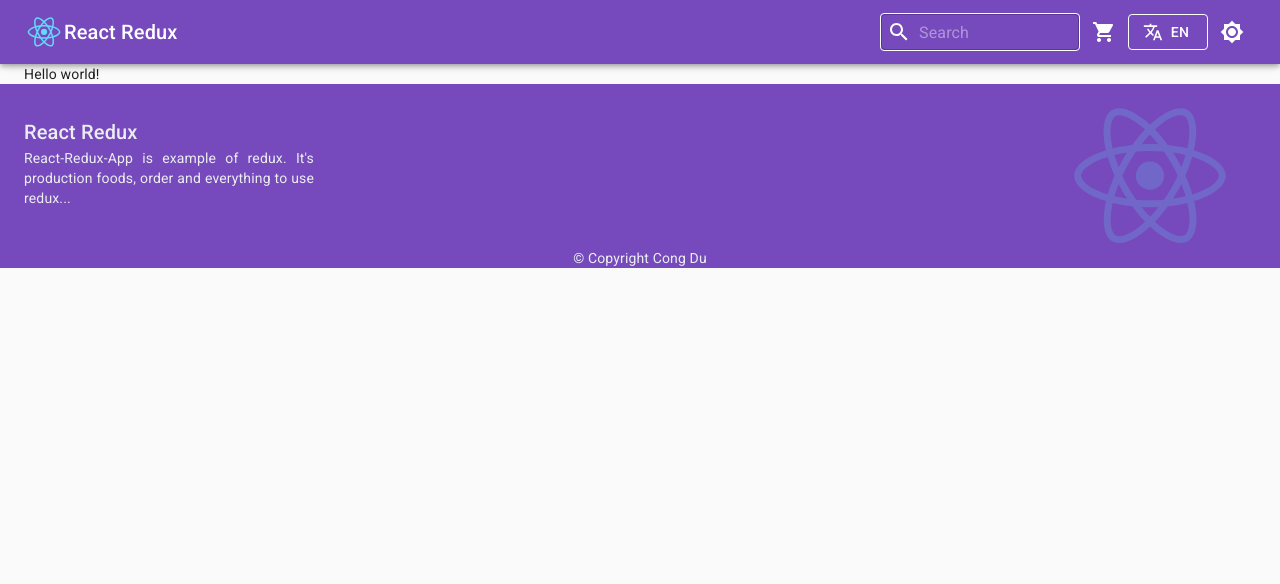
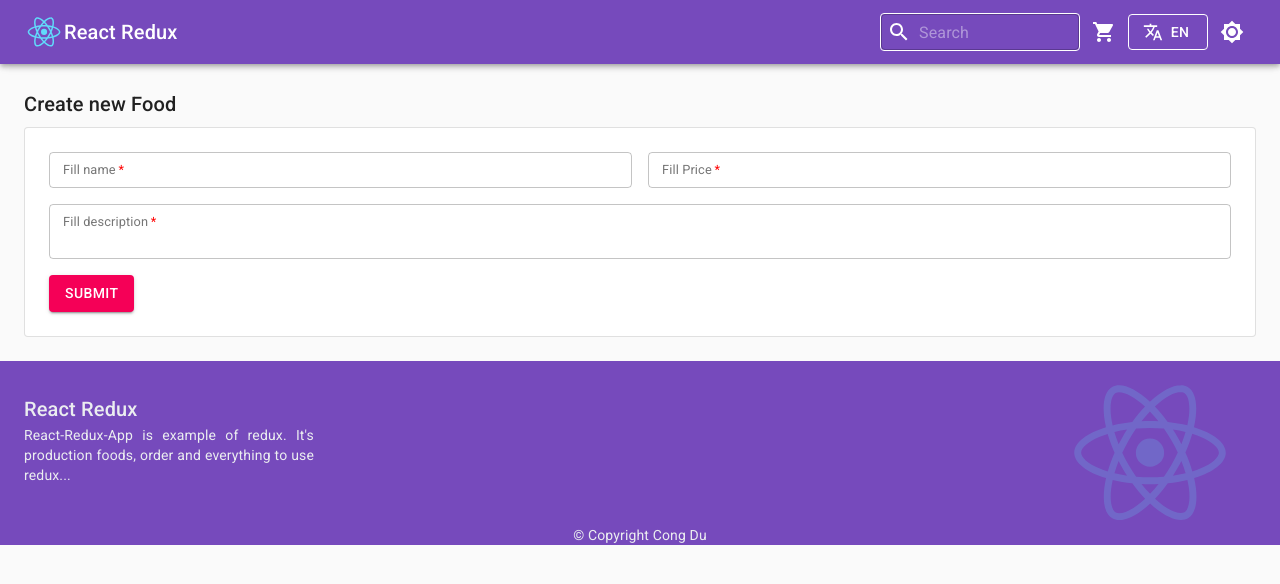
Before and after one commit to duchicong/react-redux-app, a React (Create React App) app: page / in a window 1280 px wide. Shown: the top 584 px of the page. Built offline with nearby package versions, Linux system fonts and the light colour scheme.

Commit message:
[add] #4 add Create Foods

```diff
--- a/package.json
+++ b/package.json
@@ -13,8 +13,10 @@
     "prop-types": "^15.7.2",
     "react": "^17.0.1",
     "react-dom": "^17.0.1",
+    "react-number-format": "^4.4.4",
     "react-redux": "^7.2.2",
     "react-scripts": "4.0.2",
+    "react-text-mask": "^5.4.3",
     "redux": "*",
     "web-vitals": "^1.0.1"
   },
--- /dev/null
+++ b/src/components/Foods/Create.js
@@ -0,0 +1,112 @@
+import React, { useState } from 'react'
+import { useSelector } from 'react-redux'
+import {
+  TextField,
+  Button,
+  Grid
+} from '@material-ui/core'
+import {
+  makeStyles, withStyles
+} from '@material-ui/core/styles'
+import NumberFormat from '../../components/NumberFormat'
+
+const MuiTextField = withStyles({
+  root: {
+    '& input.MuiOutlinedInput-input': {
+      padding: '8.5px 14px'
+    },
+    '& .MuiInputLabel-outlined': {
+      transform: 'translate(14px, 12px) scale(1)'
+    },
+    '& .MuiInputLabel-outlined.MuiInputLabel-shrink': {
+      transform: 'translate(14px, -6px) scale(0.75)'
+    },
+    '& .MuiFormLabel-root': {
+      fontSize: '0.8rem'
+    },
+    '& .MuiOutlinedInput-multiline': {
+      padding: '8.5px 14px'
+    },
+    '& .Mui-required > span': {
+      color: 'red'
+    }
+  }
+})(TextField)
+
+const useStyles = makeStyles((theme) => ({
+  MuiButton: {
+    marginTop: theme.spacing(2)
+  }
+}))
+
+const Create = () => {
+  const classes = useStyles()
+  const { translation } = useSelector(state => state.setting)
+  const [formState, setFormState] = useState({
+    values: null,
+    errors: {},
+    valid: true,
+    tourch: {}
+  })
+
+  const handleChange = React.useCallback((e) => {
+    e.persist()
+    setFormState(prev => ({
+      ...prev,
+      values: {
+        ...prev.values,
+        [e.target.name]: e.target.value.trim()
+      },
+      tourch: {
+        ...prev.tourch,
+        [e.target.name]: true
+      }
+    }))
+  }, [])
+  console.log(formState)
+  return (
+    <div className="Create-form">
+      <Grid container spacing={2}>
+        <Grid item xs={6}>
+          <MuiTextField
+            label={translation.fields.name}
+            onChange={handleChange}
+            name="name"
+            variant="outlined"
+            required
+            fullWidth
+          />
+        </Grid>
+        <Grid item xs={6}>
+          <MuiTextField
+            label={translation.fields.price}
+            onChange={handleChange}
+            name="price"
+            variant="outlined"
+            InputProps={{
+              inputComponent: NumberFormat,
+            }}
+            required
+            fullWidth
+          />
+        </Grid>
+        <Grid item xs={12}>
+          <MuiTextField
+            label={translation.fields.description}
+            onChange={handleChange}
+            name="description"
+            variant="outlined"
+            rows={2}
+            multiline
+            required
+            fullWidth
+          />
+        </Grid>
+      </Grid>
+
+      <Button className={classes.MuiButton} variant="contained" color="secondary">{translation.buttons.submit}</Button>
+    </div>
+  )
+}
+
+export default Create
--- /dev/null
+++ b/src/components/Foods/Update.js
@@ -0,0 +1,17 @@
+import React, { useState } from 'react'
+
+const Update = () => {
+  const [formState, setFormState] = useState({
+    values: null,
+    errors: {},
+    valid: true,
+    tourch: {}
+  })
+  return (
+    <div className="Create-form">
+      Update foods
+    </div>
+  )
+}
+
+export default Update
--- /dev/null
+++ b/src/components/Foods/index.js
@@ -0,0 +1,7 @@
+import Create from './Create'
+import Update from './Update'
+
+export {
+  Create,
+  Update
+}
--- /dev/null
+++ b/src/components/NumberFormat.js
@@ -0,0 +1,33 @@
+import React from 'react'
+import NumberFormat from 'react-number-format'
+import PropTypes from 'prop-types'
+
+const NumberFormatCustom = (props) => {
+  const { prefix, inputRef, onChange, ...other } = props
+  return (
+    <NumberFormat
+      {...other}
+      getInputRef={inputRef}
+      onValueChange={(values) => {
+        onChange({
+          target: {
+            name: props.name,
+            value: values.value,
+          },
+        });
+      }}
+      thousandSeparator
+      isNumericString
+      prefix={prefix}
+    />
+  )
+}
+
+NumberFormatCustom.propTypes = {
+  inputRef: PropTypes.func.isRequired,
+  name: PropTypes.string.isRequired,
+  onChange: PropTypes.func.isRequired,
+  prefix: PropTypes.string
+}
+
+export default NumberFormatCustom
--- a/src/i18n/en.js
+++ b/src/i18n/en.js
@@ -11,7 +11,22 @@ const en = {
     en: 'English',
     vi: 'Vietnamese'
   },
-  placeholderSearch: 'Search'
+  placeholderSearch: 'Search',
+
+  // Define label
+  createFood: 'Create new Food',
+
+  // Define Feild
+  fields: {
+    name: 'Fill name',
+    description: 'Fill description',
+    price: 'Fill Price'
+  },
+
+  // Define button label
+  buttons: {
+    submit: 'Submit'
+  }
 }
 
 export default en
--- a/src/views/App.js
+++ b/src/views/App.js
@@ -2,13 +2,14 @@ import React from 'react'
 import { ThemeProvider } from '@material-ui/core/styles'
 import theme from '../theme'
 import PublishLayout from '../layouts/Publish'
+import CreateFood from './CreateFood'
 
 function App() {
   return (
     <div className="App">
       <ThemeProvider theme={theme}>
         <PublishLayout>
-          Hello world!
+          <CreateFood />
         </PublishLayout>
       </ThemeProvider>
     </div>
--- /dev/null
+++ b/src/views/CreateFood.js
@@ -0,0 +1,36 @@
+import React from 'react'
+import { useSelector } from 'react-redux'
+import clsx from 'clsx'
+import {
+  Typography,
+  Paper
+} from '@material-ui/core'
+import { makeStyles } from '@material-ui/core/styles'
+import { Create } from '../components/Foods'
+
+const withStyles = makeStyles((theme) => ({
+  root: {
+    marginTop: theme.spacing(3),
+    marginBottom: theme.spacing(3)
+  },
+  MuiPaper: {
+    padding: theme.spacing(3)
+  }
+}))
+
+const CreateFood = () => {
+  const classes = withStyles()
+  const { translation } = useSelector(state => state.setting)
+  return (
+    <div className={clsx("Create-Foods", classes.root)}>
+      <Typography variant="h6" gutterBottom>
+        {translation.createFood}
+      </Typography>
+      <Paper variant="outlined" className={classes.MuiPaper}>
+        <Create />
+      </Paper>
+    </div>
+  )
+}
+
+export default CreateFood
```
Also changed, not shown: 1 other file (tests, documents, lock files or other folders).
